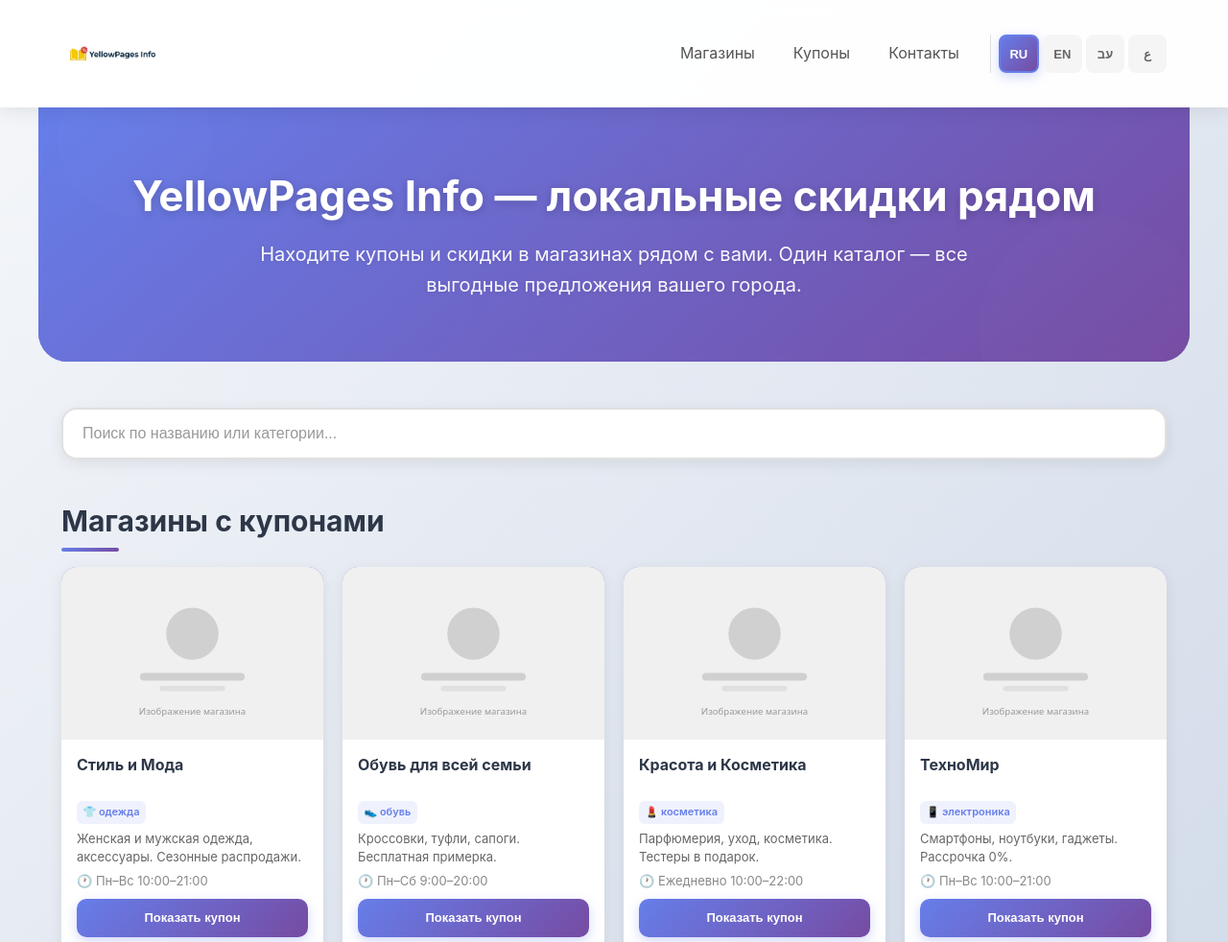
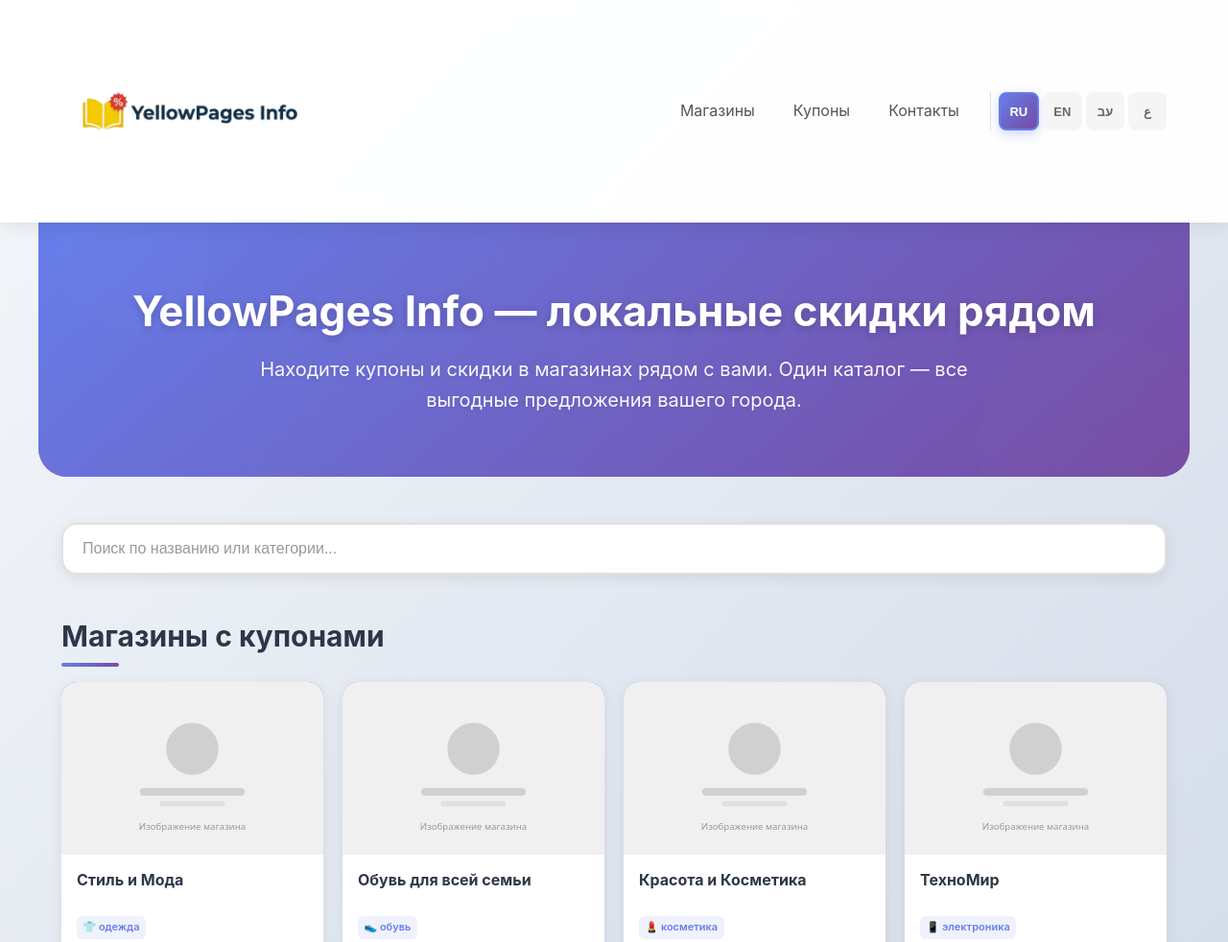
Before and after one commit to slobodin007-commits/yellow_pages, a plain HTML site: page index.html in a window 1280 px wide. Shown: the top 982 px of the page at 96% size. Drawn offline with Linux system fonts and the light colour scheme.

Commit message:
Update styles.css

```diff
--- a/styles.css
+++ b/styles.css
@@ -128,7 +128,7 @@
 }
 
 .logo-img {
-  height: 64px;
+  height: 160px;
   width: auto;
   display: block;
 }
@@ -715,7 +715,7 @@
   }
 
   .logo-img {
-    height: 80px;
+    height: 200px;
   }
 
   .nav-link {
```
